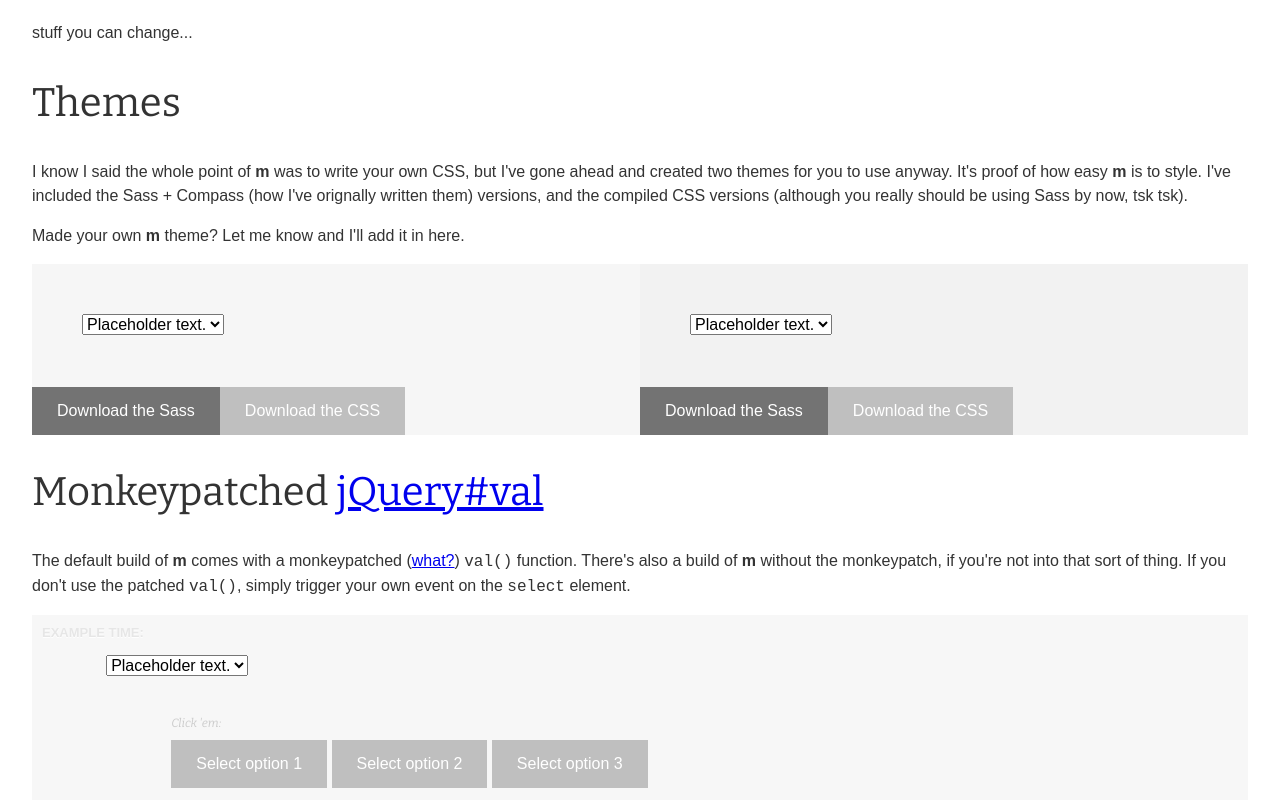
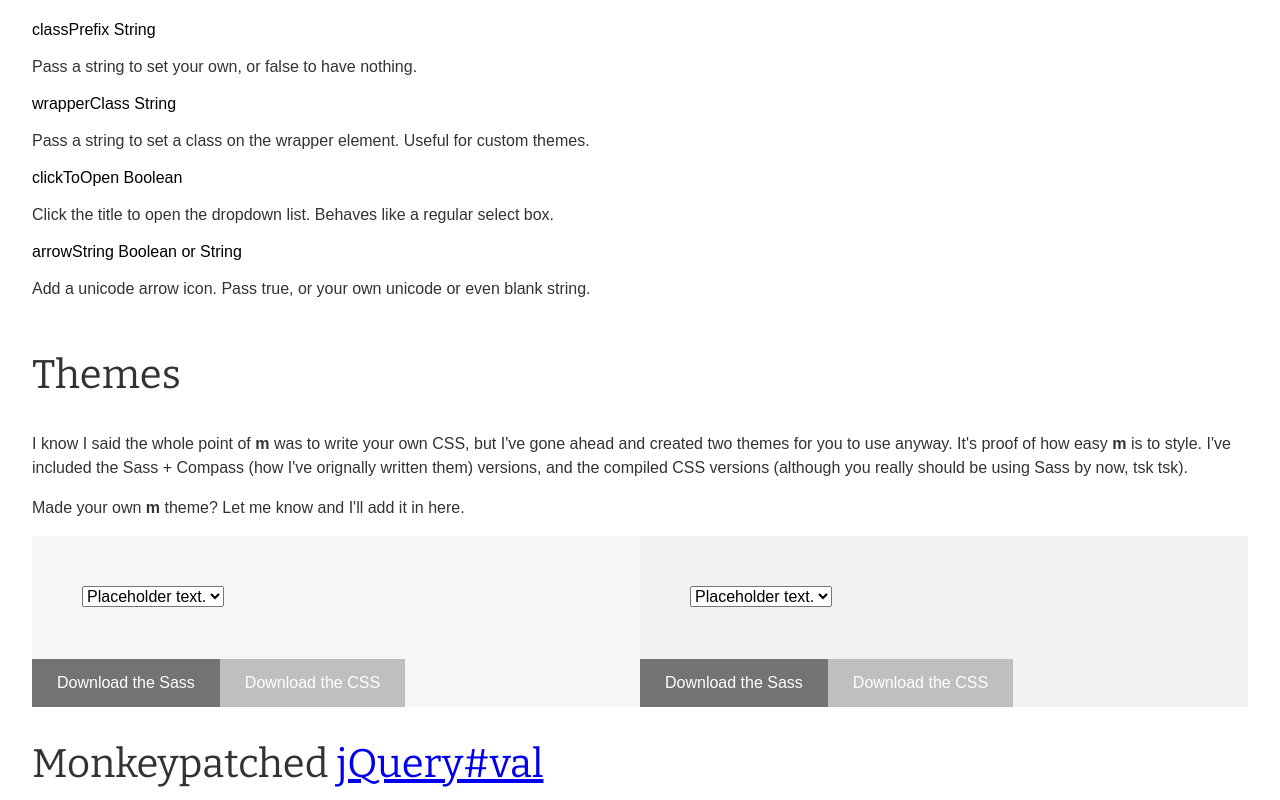
Before and after one commit to brianmcallister/m, a plain HTML site: page demo/index.html in a window 1280 px wide. Shown: the part 800-1600 px from the top of the page. Drawn offline with nearby package versions, Linux system fonts and the light colour scheme.

Commit message:
Add some markup for the settings.

```diff
--- a/demo/assets/sass/layouts/_demo.scss
+++ b/demo/assets/sass/layouts/_demo.scss
@@ -133,8 +133,15 @@
     Monkeypatch example.
 
 ---------------------------------- */
+.monkeypatch {
+  .m-select-box-wrapper {
+    display: block;
+    max-width: 300px;
+  }
+}
+
 .monkeypatch-example-buttons {
-  padding: 40px columns(1);
+  padding: 40px columns(1) 40px 0;
 
   em {
     display: block;
--- a/demo/index.html
+++ b/demo/index.html
@@ -24,7 +24,7 @@
     <header class="global-header">
       <a href="http://brianmcallister.com" class="global-logo">Brian W. McAllister</a>
 
-      <iframe class="watch-button" src="http://ghbtns.com/github-btn.html?user=brianmcallister&repo=m&type=watch&count=true&size=large"
+      <iframe class="watch-button" src="http://ghbtns.com/github-btn.html?user=brianmcallister&amp;repo=m&amp;type=watch&amp;count=true&amp;size=large"
         allowtransparency="true" frameborder="0" scrolling="0" width="170px" height="30px"></iframe>
     </header>
 
@@ -62,8 +62,33 @@ $('select').m();
       <article class="example available-settings" id="available-settings">
         <header>
           <h1>Available Settings</h1>
-          <p>stuff you can change...</p>
         </header>
+
+        <div class="example-content">
+          <div class="settings-block">
+            <span class="setting-name">classPrefix</span>
+            <span class="setting-type">String</span>
+            <p class="description">Pass a string to set your own, or false to have nothing.</p>
+          </div>
+
+          <div class="settings-block">
+            <span class="setting-name">wrapperClass</span>
+            <span class="setting-type">String</span>
+            <p class="description">Pass a string to set a class on the wrapper element. Useful for custom themes.</p>
+          </div>
+
+          <div class="settings-block">
+            <span class="setting-name">clickToOpen</span>
+            <span class="setting-type">Boolean</span>
+            <p class="description">Click the title to open the dropdown list. Behaves like a regular select box.</p>
+          </div>
+
+          <div class="settings-block">
+            <span class="setting-name">arrowString</span>
+            <span class="setting-type">Boolean or String</span>
+            <p class="description">Add a unicode arrow icon. Pass true, or your own unicode or even blank string.</p>
+          </div>
+        </div>
       </article>
 
       <article class="example themes" id="themes">
```
Also changed, not shown: demo/assets/css/style.css.
